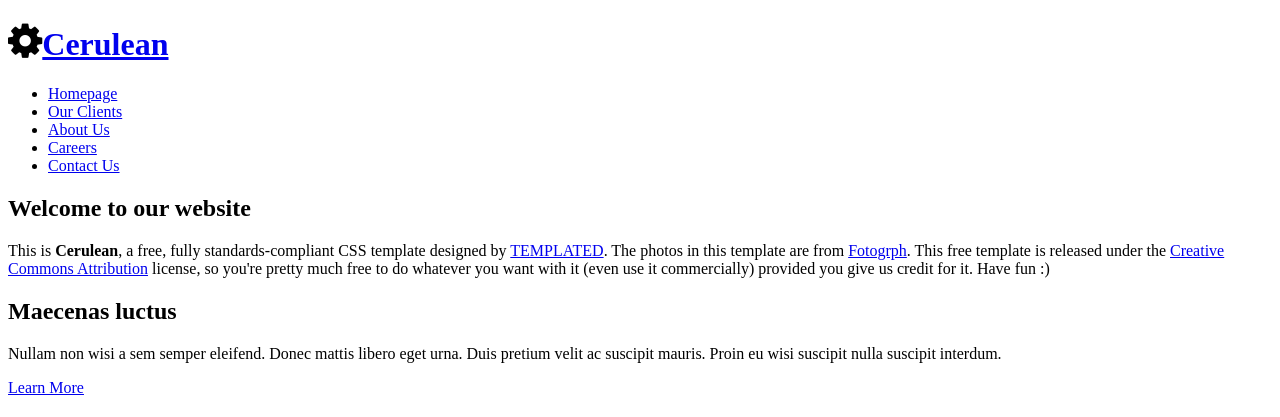
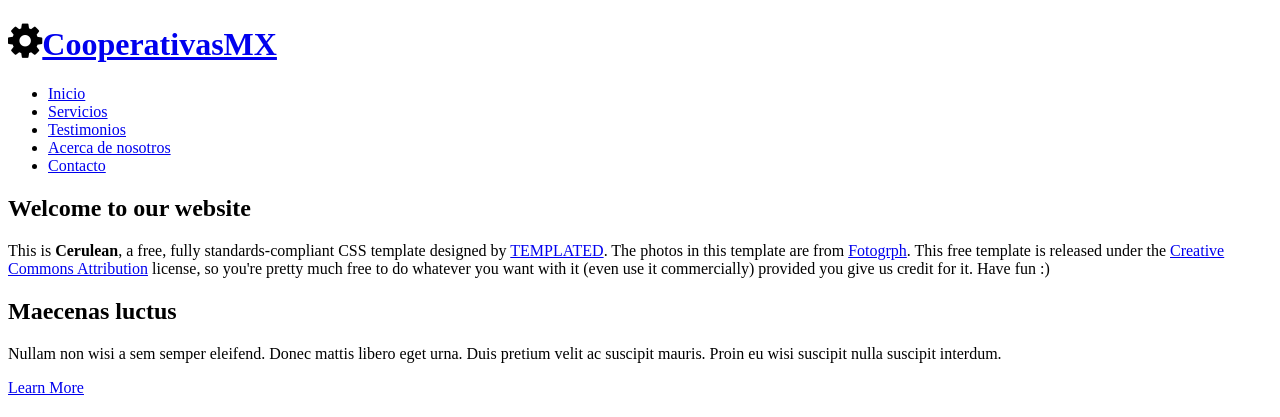
Before and after one commit to freddyiniguez/cooperativasmx, a Django app: template webpage/templates/webpage/index.html in a window 1280 px wide. Shown: the top 417 px of the page. Run offline with Django 3.2, Linux system fonts and the light colour scheme; the template is opened without the code that fills it, so the values that code supplies are empty.

Commit message:
Resources now are avaibale.

```diff
--- a/webpage/templates/webpage/index.html
+++ b/webpage/templates/webpage/index.html
@@ -1,25 +1,12 @@
+{% load staticfiles %}
 <!DOCTYPE html PUBLIC "-//W3C//DTD XHTML 1.0 Strict//EN" "http://www.w3.org/TR/xhtml1/DTD/xhtml1-strict.dtd">
-<!--
-Design by TEMPLATED
-http://templated.co
-Released for free under the Creative Commons Attribution License
-
-Name       : Cerulean
-Description: A two-column, fixed-width design with dark color scheme.
-Version    : 1.0
-Released   : 20131223
-
--->
 <html xmlns="http://www.w3.org/1999/xhtml">
 <head>
 <meta http-equiv="Content-Type" content="text/html; charset=utf-8" />
-<title></title>
-<meta name="keywords" content="" />
-<meta name="description" content="" />
+<title>CooperativasMX: Porque nunca había sido tan fácil encontrar empleo</title>
 <link href="http://fonts.googleapis.com/css?family=Source+Sans+Pro:200,300,400,600,700,900|Quicksand:400,700|Questrial" rel="stylesheet" />
-<link href="default.css" rel="stylesheet" type="text/css" media="all" />
-<link href="fonts.css" rel="stylesheet" type="text/css" media="all" />
-
+<link href="{% static 'css/default.css' %}" rel="stylesheet" type="text/css" media="all" />
+<link href="{% static 'css/fonts.css' %}" rel="stylesheet" type="text/css" media="all" />
 <!--[if IE 6]><link href="default_ie6.css" rel="stylesheet" type="text/css" /><![endif]-->
 
 </head>
@@ -27,14 +14,14 @@
 <div id="header-wrapper">
 	<div id="header" class="container">
 		<div id="logo">
-			<h1><span class="icon icon-cog"></span><a href="#">Cerulean</a></h1>
+			<h1><span class="icon icon-cog"></span><a href="#">CooperativasMX</a></h1>
 			<div id="menu">
 				<ul>
-					<li class="current_page_item"><a href="#" accesskey="1" title="">Homepage</a></li>
-					<li><a href="#" accesskey="2" title="">Our Clients</a></li>
-					<li><a href="#" accesskey="3" title="">About Us</a></li>
-					<li><a href="#" accesskey="4" title="">Careers</a></li>
-					<li><a href="#" accesskey="5" title="">Contact Us</a></li>
+					<li class="current_page_item"><a href="#" accesskey="1" title="">Inicio</a></li>
+					<li><a href="#" accesskey="2" title="">Servicios</a></li>
+					<li><a href="#" accesskey="3" title="">Testimonios</a></li>
+					<li><a href="#" accesskey="4" title="">Acerca de nosotros</a></li>
+					<li><a href="#" accesskey="5" title="">Contacto</a></li>
 				</ul>
 			</div>
 		</div>
--- a/webpage/urls.py
+++ b/webpage/urls.py
@@ -3,5 +3,5 @@
 from . import views
 
 urlpatterns = [
-	url(r'^$', views.cooperativa_list, name="cooperativa_list"),
+	url(r'^$', views.homepage, name="homepage"),
 ]
--- a/webpage/views.py
+++ b/webpage/views.py
@@ -4,3 +4,6 @@
 
 def cooperativa_list(request):
 	return render(request, 'webpage/cooperativa_list.html')
+
+def homepage(request):
+	return render(request, 'webpage/index.html')
```
Also changed, not shown: 2 other files.
